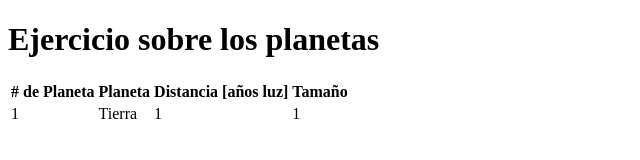
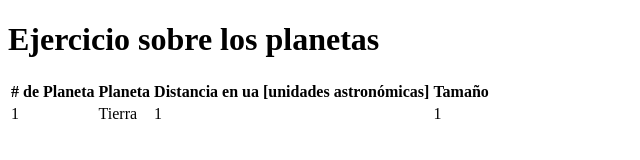
Before and after one commit to ChaparroMP/Ac-Geek-Frontend7, a plain HTML site: page Sesion1_Ejercicio_Planetas/index.html in a window 1280 px wide. Shown: the whole page, without its empty margins (0-640 px from the left). Drawn offline with Linux system fonts and the light colour scheme; files whose address does not match are found by name.

Commit message:
Se hace un cambio en la tabla de los planetas.

```diff
--- a/Sesion1_Ejercicio_Planetas/index.html
+++ b/Sesion1_Ejercicio_Planetas/index.html
@@ -26,7 +26,7 @@
             <tr>
                 <th> # de Planeta </th>
                 <th> Planeta </th>
-                <th> Distancia [años luz] </th>
+                <th> Distancia en ua [unidades astronómicas] </th>
                 <th> Tamaño </th>
             </tr>
         </thead>
```
